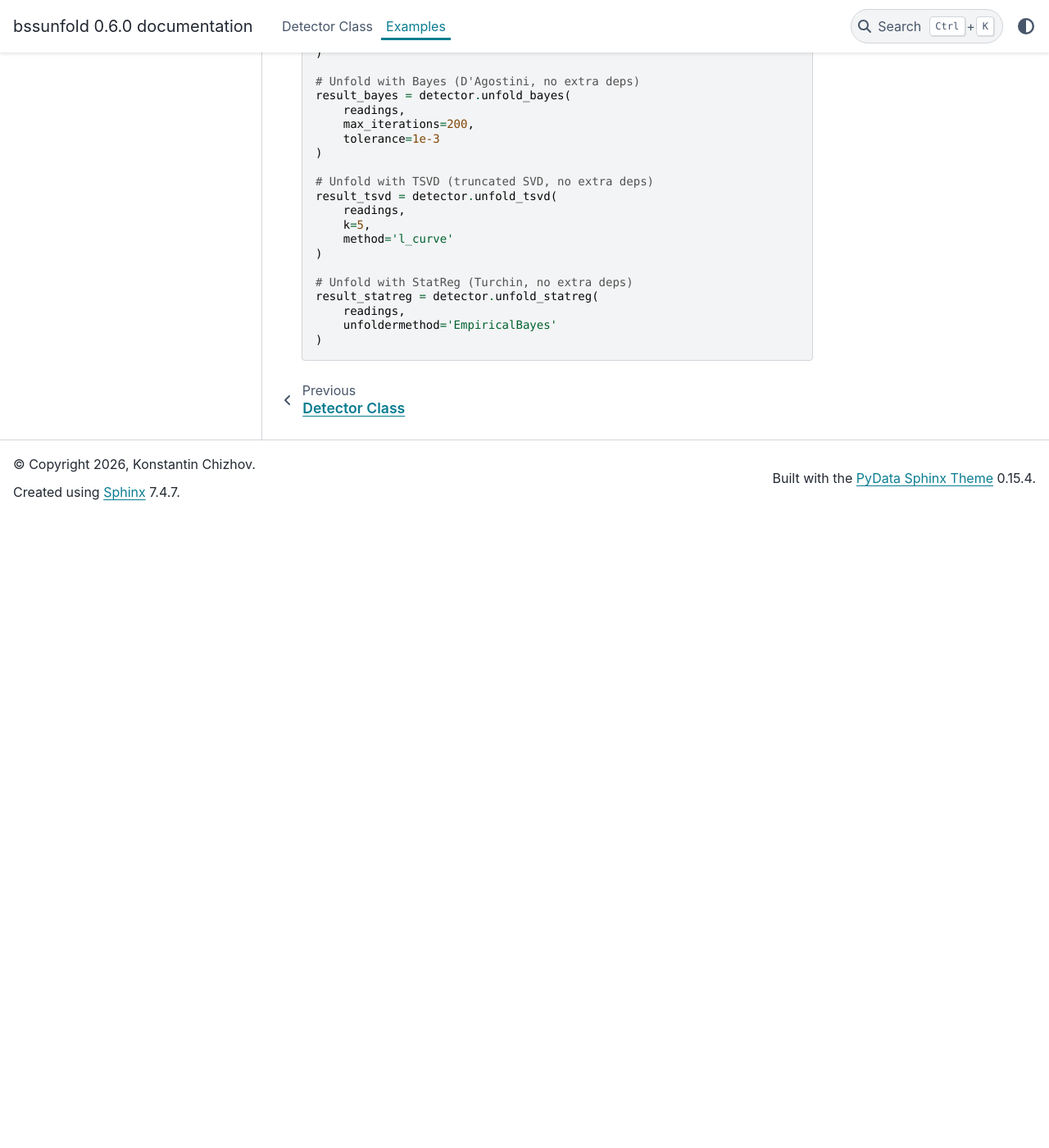
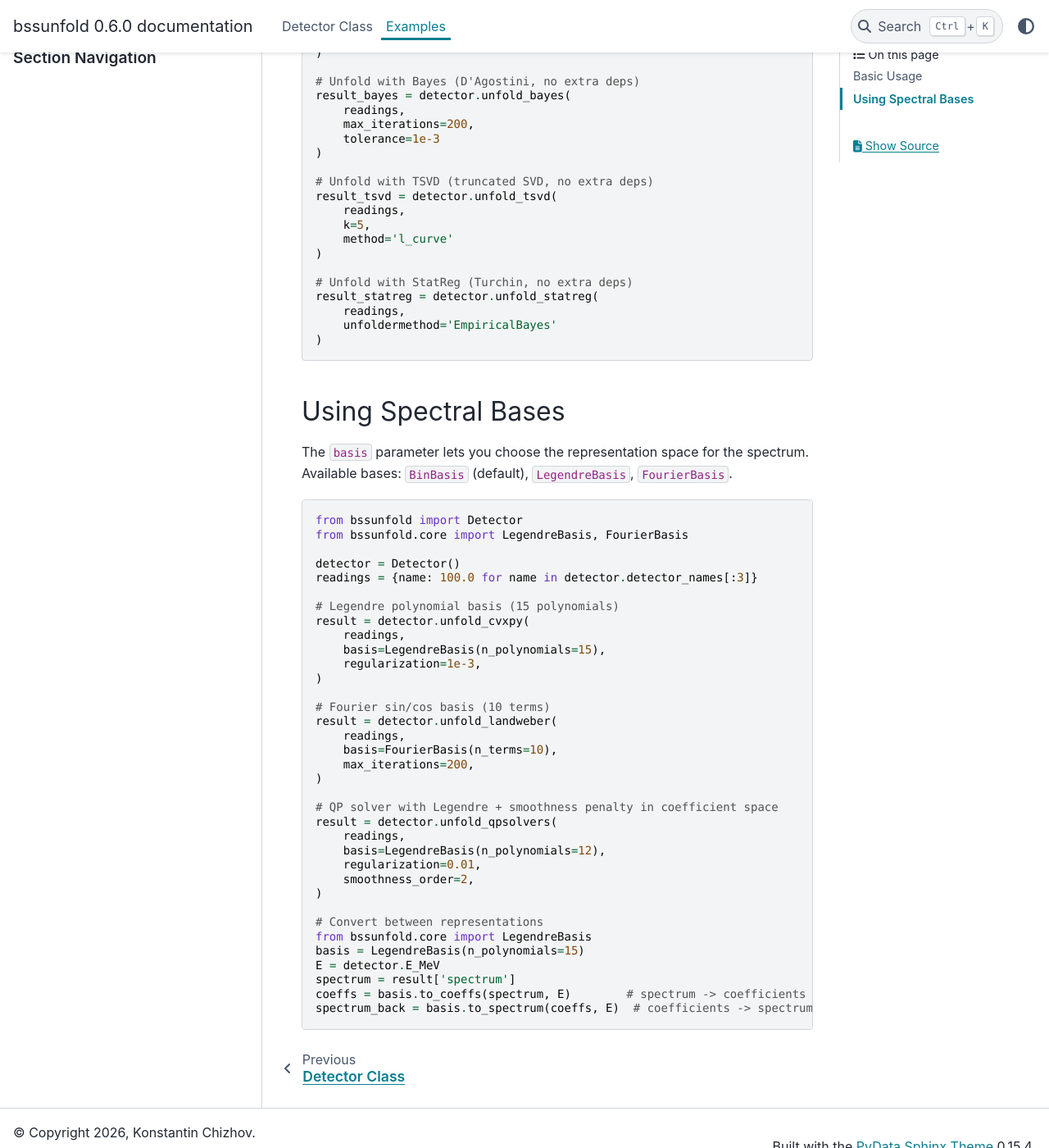
Before and after one commit to Radiationsafety/bssunfold, a Sphinx documentation site: the page built from docs/examples.rst, in a window 1280 px wide and 1400 px high, scrolled down 1109 px. Shown: the whole window at 82% size. Built offline with Sphinx 7.4.7 and the PyData theme 0.15.4, drawn with Linux system fonts in a browser that asks for light colours; before the commit the page ends 1739 px from its top, so only the background shows below that.

```diff
--- a/docs/examples.rst
+++ b/docs/examples.rst
@@ -76,3 +76,49 @@ Basic Usage
        readings,
        unfoldermethod='EmpiricalBayes'
    )
+
+
+Using Spectral Bases
+--------------------
+
+The ``basis`` parameter lets you choose the representation space for the
+spectrum.  Available bases: ``BinBasis`` (default), ``LegendreBasis``,
+``FourierBasis``.
+
+.. code-block:: python
+
+   from bssunfold import Detector
+   from bssunfold.core import LegendreBasis, FourierBasis
+
+   detector = Detector()
+   readings = {name: 100.0 for name in detector.detector_names[:3]}
+
+   # Legendre polynomial basis (15 polynomials)
+   result = detector.unfold_cvxpy(
+       readings,
+       basis=LegendreBasis(n_polynomials=15),
+       regularization=1e-3,
+   )
+
+   # Fourier sin/cos basis (10 terms)
+   result = detector.unfold_landweber(
+       readings,
+       basis=FourierBasis(n_terms=10),
+       max_iterations=200,
+   )
+
+   # QP solver with Legendre + smoothness penalty in coefficient space
+   result = detector.unfold_qpsolvers(
+       readings,
+       basis=LegendreBasis(n_polynomials=12),
+       regularization=0.01,
+       smoothness_order=2,
+   )
+
+   # Convert between representations
+   from bssunfold.core import LegendreBasis
+   basis = LegendreBasis(n_polynomials=15)
+   E = detector.E_MeV
+   spectrum = result['spectrum']
+   coeffs = basis.to_coeffs(spectrum, E)        # spectrum -> coefficients
+   spectrum_back = basis.to_spectrum(coeffs, E)  # coefficients -> spectrum
```
Also changed, not shown: docs/detector.rst (+11 -5 lines), docs/index.rst (+8 -2 lines), 2 other files.
